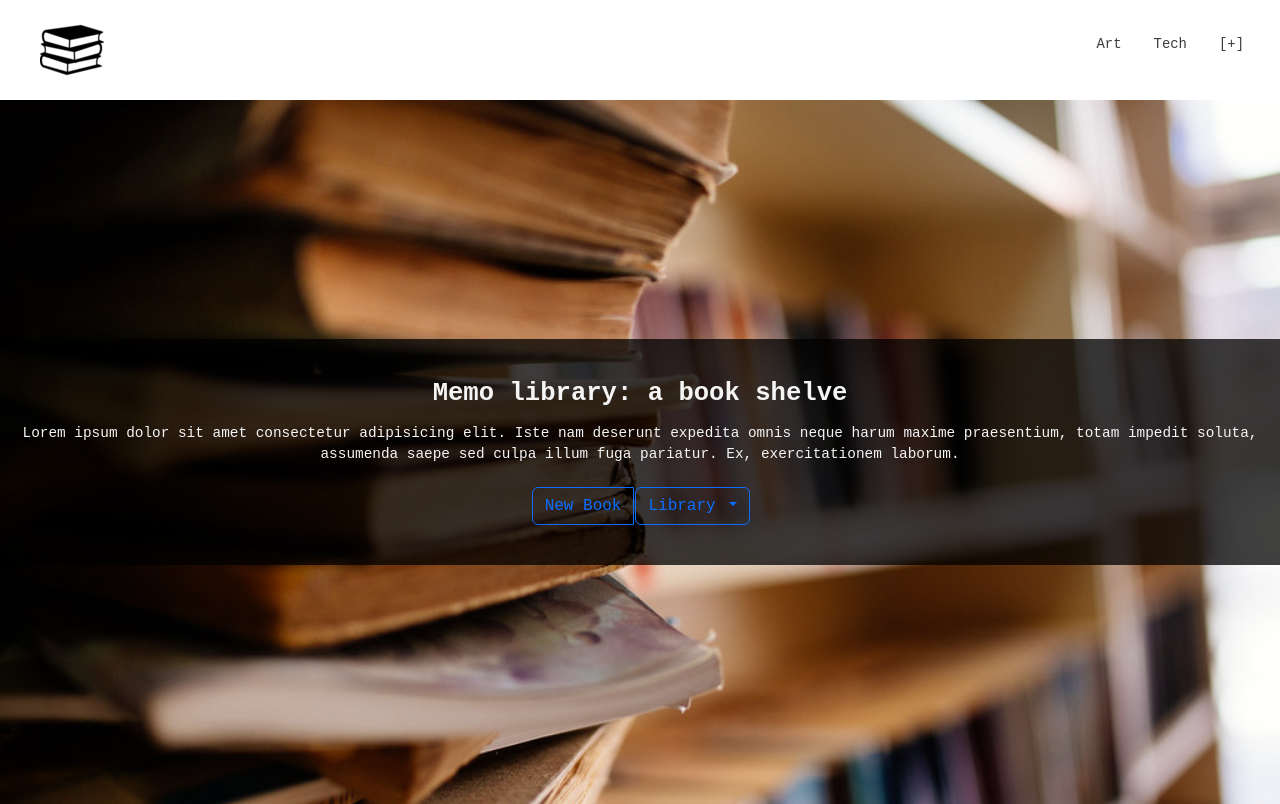
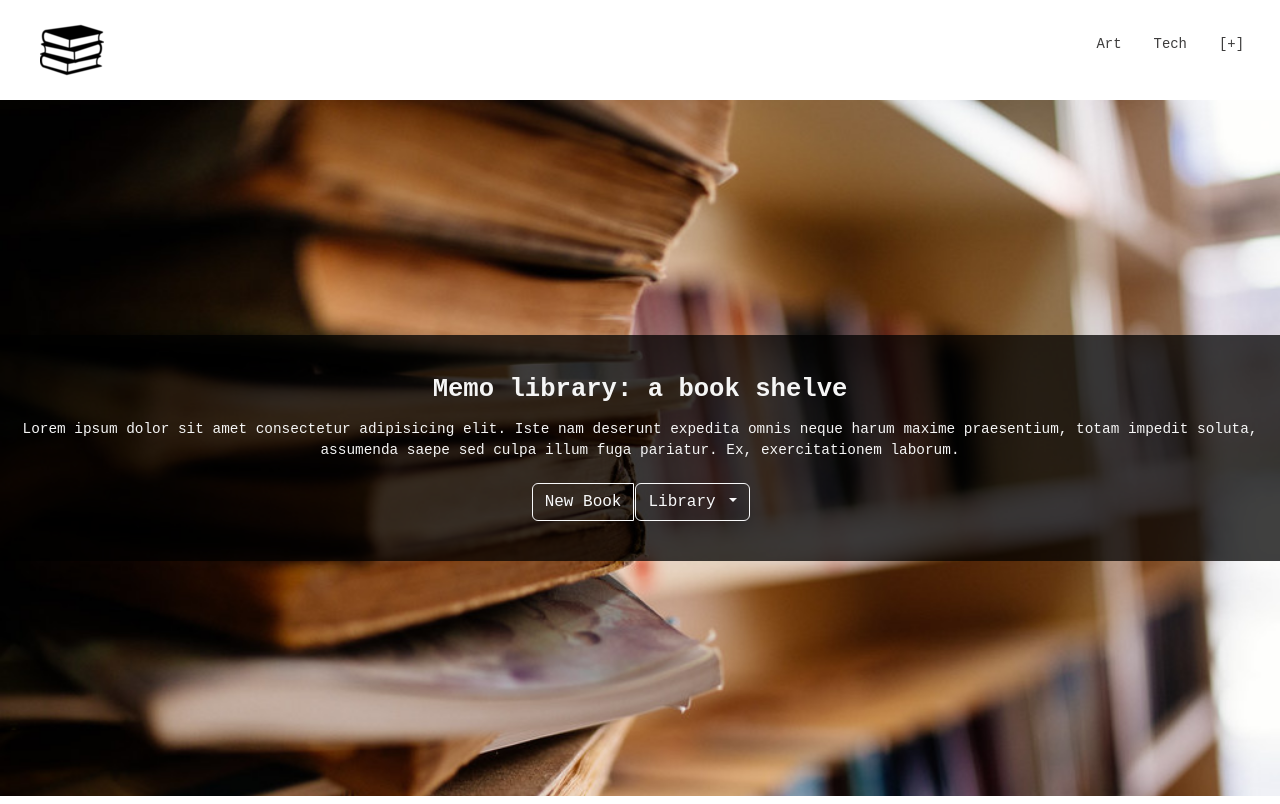
Before and after one commit to sasha-kantoriz/memo-the-lib, a Vue app: page / in a window 1280 px wide. Built offline with nearby package versions, Linux system fonts and the light colour scheme.

Commit message:
Update buttons & fix height

```diff
--- a/src/components/landing.vue
+++ b/src/components/landing.vue
@@ -8,10 +8,11 @@
                 </p>
 
                 <div class="btn-group" role="group" aria-label="Basic outlined example">
-                    <a type="button" class="btn btn-outline-primary" href="#">New Book</a>
+                    <a type="button" class="btn btn-outline-light" href="#">New Book</a>
+
                     <div class="btn-group" role="group" aria-label="Button group with nested dropdown">
                         <div class="btn-group" role="group">
-                            <button id="btnGroupDrop1" type="button" class="btn btn-outline-primary dropdown-toggle" data-bs-toggle="dropdown" aria-expanded="false">
+                            <button id="btnGroupDrop1" type="button" class="btn btn-outline-light dropdown-toggle" data-bs-toggle="dropdown" aria-expanded="false">
                                 Library
                             </button>
                             <ul class="dropdown-menu" aria-labelledby="btnGroupDrop1">
@@ -34,7 +35,7 @@ export default {
 
 <style scoped lang="scss">
 .container-fluid {
-    height: 88vh;
+    height: 87vh;
     @media screen and (min-width:250px) and (max-width:640px){
         background: url("../assets/lib3.jpg");
         background-size: cover;
@@ -59,7 +60,6 @@ export default {
 }
 
 .column {
-    position: relative;
     font-family: monospace;
     color: whitesmoke;
 
```
